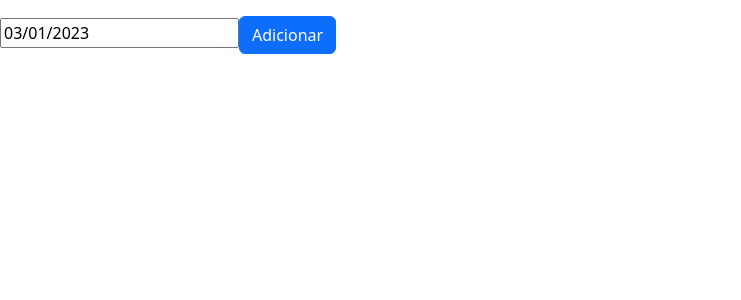
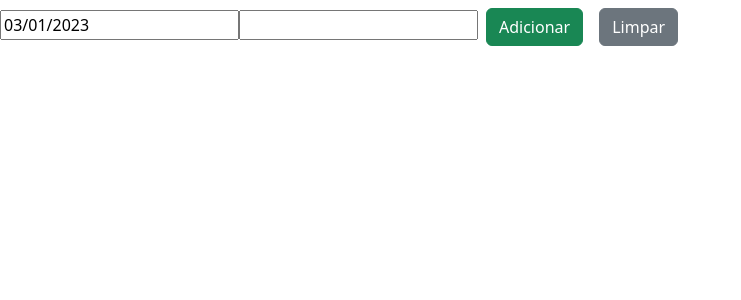
Before and after one commit to andremoraes98/fisio, a React (Create React App) app: page /calendar in a window 1280 px wide. Shown: the top 300 px of the page, without its empty margins (0-741 px from the left). Built offline with nearby package versions, Linux system fonts and the light colour scheme.

Commit message:
feat: adição do botão limpar e excluir

```diff
--- a/src/pages/Calendar/Calendar.tsx
+++ b/src/pages/Calendar/Calendar.tsx
@@ -7,13 +7,16 @@ const Calendar: FC = () => {
 	const [dates, setDates] = useState<Date[]>([]);
 	const [selectedDate, setSelectDate] = useState<Date>(new Date());
 
-	const handleChangeDate = (date: Date) => {
-		console.log(date);
+	const handleDateChange = (date: Date) => {
 		setSelectDate(date);
 	};
 
 	const handleAddButtonClick = () => {
 		setDates(prevState => [...prevState, selectedDate]);
+	};
+
+	const handleCelarButtonClick = () => {
+		setDates([]);
 	};
 
 	const formatDate = (date: Date) => {
@@ -23,26 +26,57 @@ const Calendar: FC = () => {
 		return `${day}/${month}/${year}`;
 	};
 
+	const removeDateFromState = (index: number) => {
+		const newDates = dates.filter((_date, hofIndex) => index !== hofIndex);
+		setDates(newDates);
+	};
+
 	return (
-		<main>
-			<ul>
+		<section className='mx-auto'>
+			<ul className='m-0'>
 				{
-					dates.map(date => (
-						<li key={date.getMilliseconds()}>{formatDate(date)}</li>
+					dates.map((date, index) => (
+						<li key={index}>
+							{formatDate(date)}
+							<Button
+								variant='danger'
+								onClick={() => {
+									removeDateFromState(index);
+								}}
+							>
+								X
+							</Button>
+						</li>
 					))
 				}
 			</ul>
+
 			<DatePicker
 				selected={selectedDate}
-				onChange={handleChangeDate}
+				onChange={handleDateChange}
 				dateFormat='dd/MM/yyyy'
 			/>
+
+			<input
+				type='number'
+			/>
+
 			<Button
 				onClick={handleAddButtonClick}
+				variant='success'
+				className='m-2'
 			>
         Adicionar
 			</Button>
-		</main>
+
+			<Button
+				onClick={handleCelarButtonClick}
+				variant='secondary'
+				className='m-2'
+			>
+        Limpar
+			</Button>
+		</section>
 	);
 };
 
```
